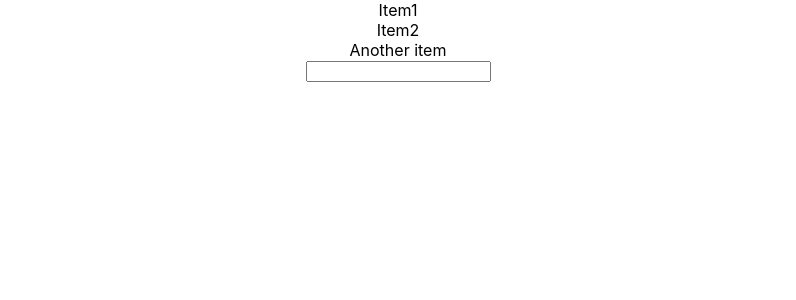
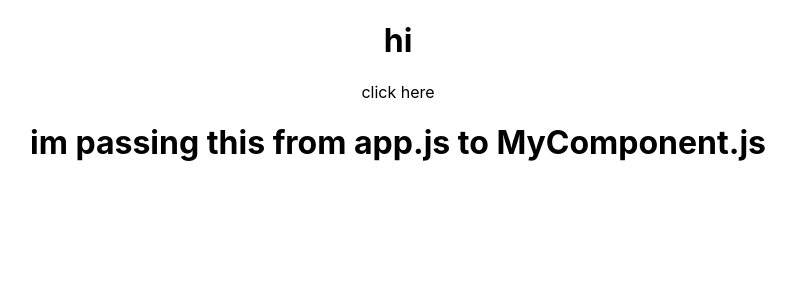
Before and after one commit to AJS3993/React-Practice, a React (Create React App) app: page / in a window 1280 px wide. Shown: the top 300 px of the page, without its empty margins (242-1038 px from the left). Built offline with nearby package versions, Linux system fonts and the light colour scheme.

Commit message:
state and props

```diff
--- a/src/App.js
+++ b/src/App.js
@@ -1,36 +1,37 @@
 import React, {Component} from 'react';
+import MyComponent from './MyComponent';
 import './App.css';
 
 class App extends Component {
+  constructor(props) {
+    super(props);
 
-onChange(event){
-console.log(event.target.value)
+    this.state = {
+      title: 'hi'
+    };
+
+    this.onClick = this.onClick.bind(this);
+  }
+
+  onClick() {
+    this.setState({
+      title: 'aksdfj'
+    });
   }
 
   render(){
+    return (
+      <div className="App">
+        <h1>{this.state.title}</h1>
 
-  const list = [
-    'Item1',
-    'Item2',
-    'Another item'
-  ]
+        <div onClick={this.onClick}>click here</div>
 
-  return (
-
-    <div className="App">
-
-    {
-      list.map(item => {
-        return(
-        <div onClick={this.onClick}>{item}</div>
-        )
-      })
-    }
-
-<input onChange = {this.onChange}/>
-
+        <MyComponent
+        title='im passing this from app.js to MyComponent.js'
+        />
     </div>
     );
   }
 }
+
 export default App;
--- /dev/null
+++ b/src/MyComponent.js
@@ -0,0 +1,13 @@
+import React, {Component} from 'react';
+
+class MyComponent extends Component {
+    render(){
+        return(
+            <div className='component'>
+                <h1>{this.props.title}</h1>
+            </div>
+        );
+    }
+}
+
+export default MyComponent;
```
Lines whose indentation alone changed are shown as unchanged.
